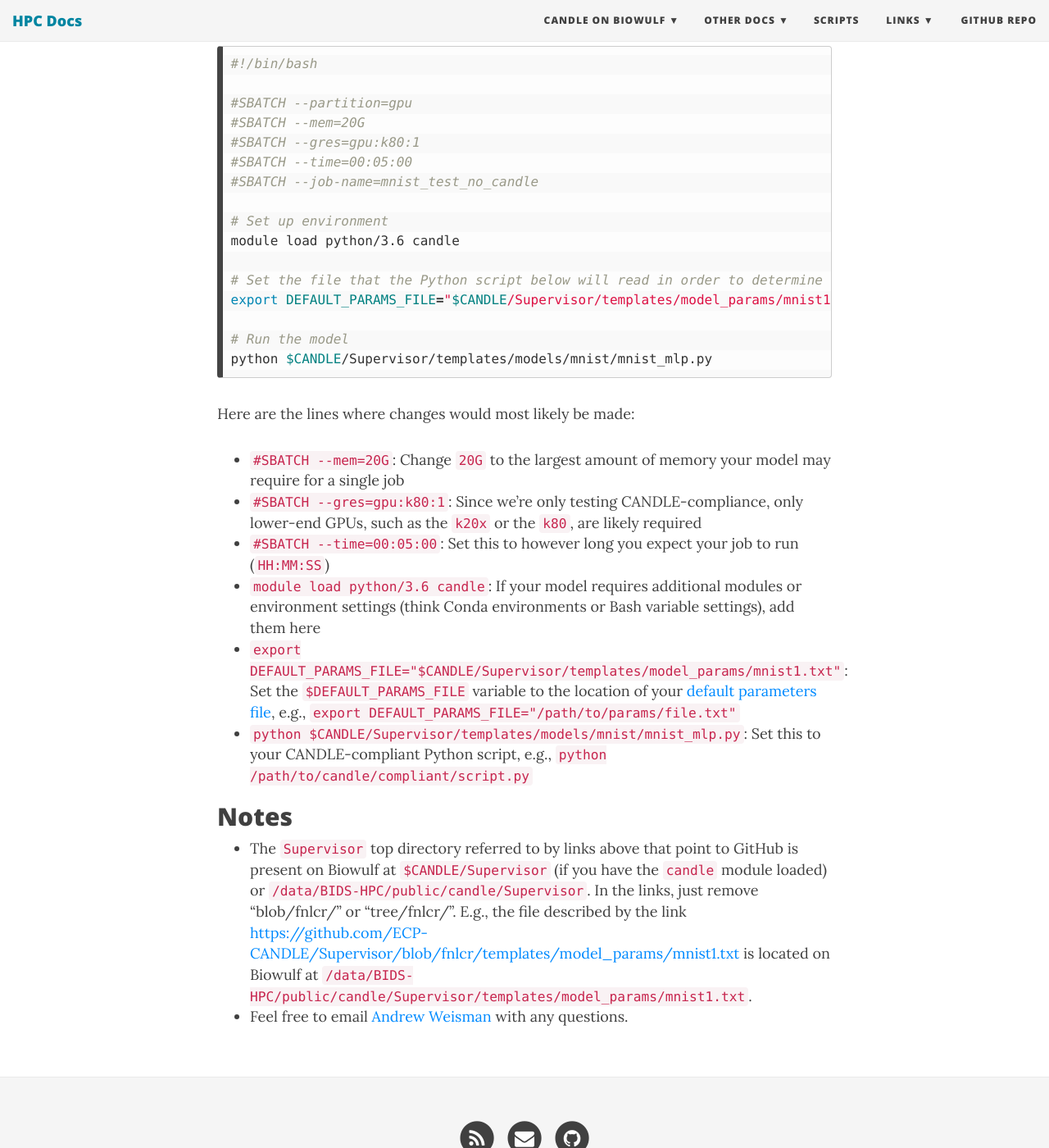
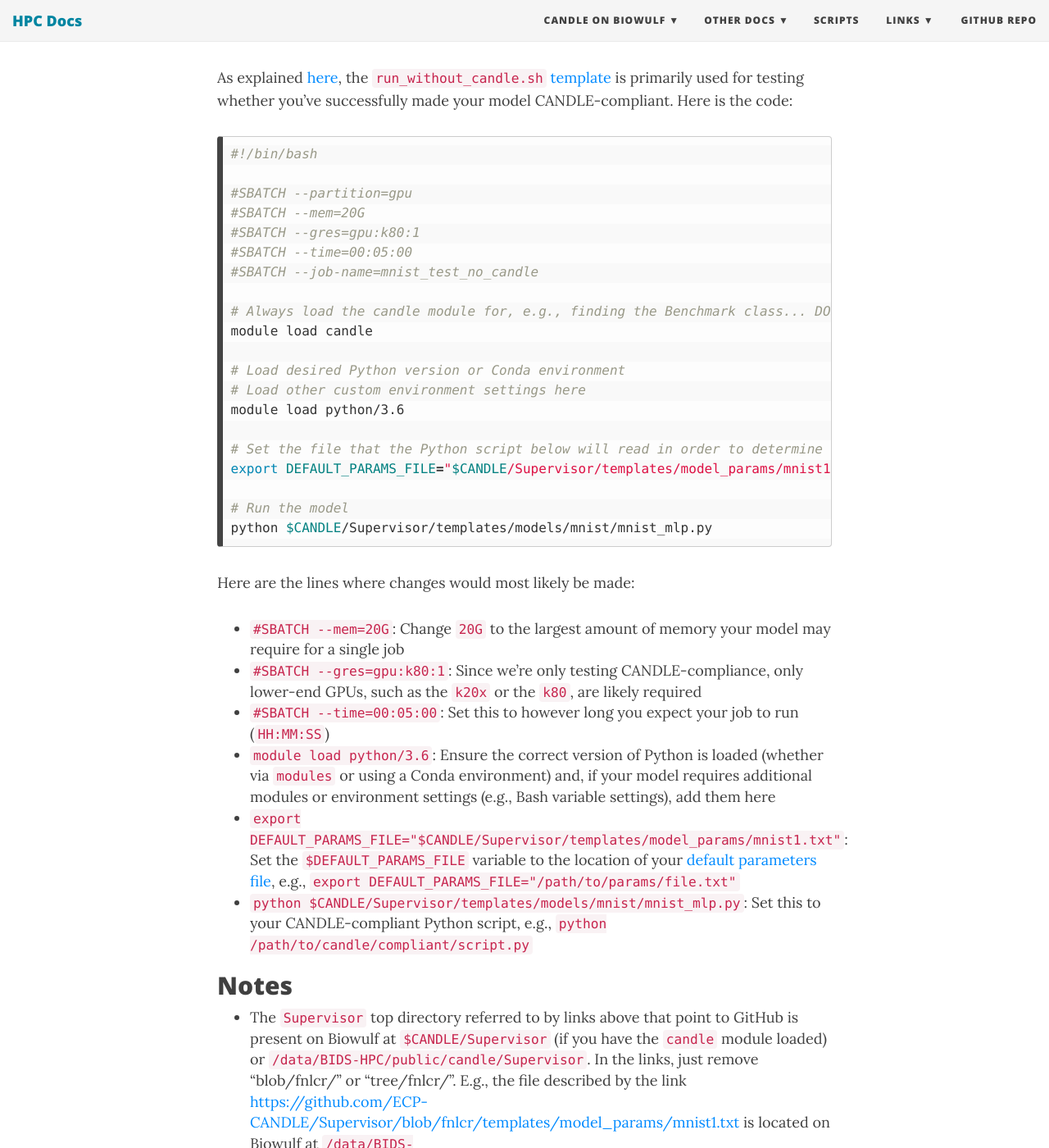
Before and after one commit to CBIIT/fnlcr-bids-hpc, a Jekyll site: the page built from documentation/candle/how_to_modify_the_candle_templates.md, in a window 1280 px wide and 1400 px high, scrolled down 2862 px. Shown: the whole window at 82% size. Built offline with Jekyll 4.4.1, drawn with Linux system fonts in a browser that asks for light colours; nearby versions of some CDN libraries; some of the changed text lies outside the part shown.

Commit message:
Updated docs to reflect updated templates

````diff
--- a/documentation/candle/how_to_modify_the_candle_templates.md
+++ b/documentation/candle/how_to_modify_the_candle_templates.md
@@ -11,10 +11,15 @@ As introduced [here](https://cbiit.github.io/fnlcr-bids-hpc/documentation/candle
 ```bash
 #!/bin/bash
 
+# Always load the candle module
 module load candle
 
 
 #### MODIFY ONLY BELOW ####################################################################
+# Load desired Python version or Conda environment
+# Load other custom environment settings here
+module load python/3.6
+
 # Model specification
 export MODEL_PYTHON_DIR="$CANDLE/Supervisor/templates/models/mnist"
 export MODEL_PYTHON_SCRIPT="mnist_mlp"
@@ -42,7 +47,9 @@ export MEM_PER_NODE="20G"
 $CANDLE/Supervisor/workflows/$WORKFLOW_TYPE/swift/workflow.sh $SITE -a $CANDLE/Supervisor/workflows/common/sh/cfg-sys-$SITE.sh $WORKFLOW_SETTINGS_FILE
 ```
 
-As indicated by the `...####...` lines, here are the variables where changes would most likely be made:
+As indicated by the `...####...` lines, the first thing to ensure is that the correct version of Python is loaded (whether via `modules` or using a Conda environment).  In addition, you can optionally add additional modules or environment settings (e.g., Bash variable settings) that your model may require.
+
+Next, here are the variables where changes would most likely be made:
 
 * Model variables:
   * `MODEL_PYTHON_DIR`: Full path of the directory in which your CANDLE-compliant Python script lies
@@ -62,8 +69,6 @@ As indicated by the `...####...` lines, here are the variables where changes wou
   * `GPU_TYPE`: Type of GPU card to use; from worst to best on Biowulf: `k20x`, `k80`, `p100`, `v100`
   * `MEM_PER_NODE`: Maximum amount of memory expected to be used for a single job (i.e., for a single set of hyperparameters)
 
-Note that if your model requires additional modules or environment settings (think Conda environments or Bash variable settings), add them somewhere between the `...####...` lines.
-
 ## How to modify `run_without_candle.sh` for your own use
 
 As explained [here](https://cbiit.github.io/fnlcr-bids-hpc/documentation/candle/how_to_make_your_code_candle_compliant), the `run_without_candle.sh` [template](https://github.com/ECP-CANDLE/Supervisor/blob/fnlcr/templates/run_without_candle.sh) is primarily used for testing whether you've successfully made your model CANDLE-compliant.  Here is the code:
@@ -77,8 +82,12 @@ As explained [here](https://cbiit.github.io/fnlcr-bids-hpc/documentation/candle/
 #SBATCH --time=00:05:00
 #SBATCH --job-name=mnist_test_no_candle
 
-# Set up environment
-module load python/3.6 candle
+# Always load the candle module for, e.g., finding the Benchmark class... DO NOT MODIFY
+module load candle
+
+# Load desired Python version or Conda environment
+# Load other custom environment settings here
+module load python/3.6
 
 # Set the file that the Python script below will read in order to determine the model parameters
 export DEFAULT_PARAMS_FILE="$CANDLE/Supervisor/templates/model_params/mnist1.txt"
@@ -92,7 +101,7 @@ Here are the lines where changes would most likely be made:
 * `#SBATCH --mem=20G`: Change `20G` to the largest amount of memory your model may require for a single job
 * `#SBATCH --gres=gpu:k80:1`: Since we're only testing CANDLE-compliance, only lower-end GPUs, such as the `k20x` or the `k80`, are likely required
 * `#SBATCH --time=00:05:00`: Set this to however long you expect your job to run (`HH:MM:SS`)
-* `module load python/3.6 candle`: If your model requires additional modules or environment settings (think Conda environments or Bash variable settings), add them here
+* `module load python/3.6`: Ensure the correct version of Python is loaded (whether via `modules` or using a Conda environment) and, if your model requires additional modules or environment settings (e.g., Bash variable settings), add them here
 * `export DEFAULT_PARAMS_FILE="$CANDLE/Supervisor/templates/model_params/mnist1.txt"`: Set the `$DEFAULT_PARAMS_FILE` variable to the location of your [default parameters file](https://cbiit.github.io/fnlcr-bids-hpc/documentation/candle/how_to_make_your_code_candle_compliant), e.g., `export DEFAULT_PARAMS_FILE="/path/to/params/file.txt"`
 * `python $CANDLE/Supervisor/templates/models/mnist/mnist_mlp.py`: Set this to your CANDLE-compliant Python script, e.g., `python /path/to/candle/compliant/script.py`
 
````
Also changed, not shown: documentation/candle/how_to_make_your_code_candle_compliant.md (+7 -3 lines).
